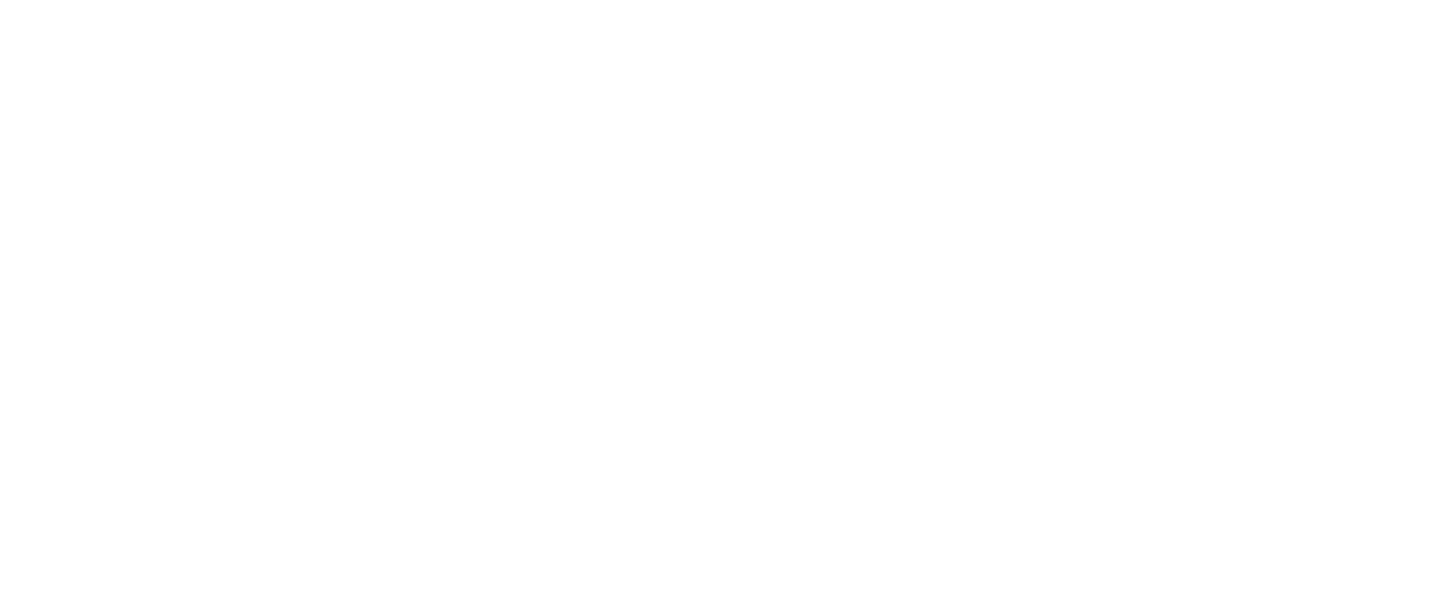
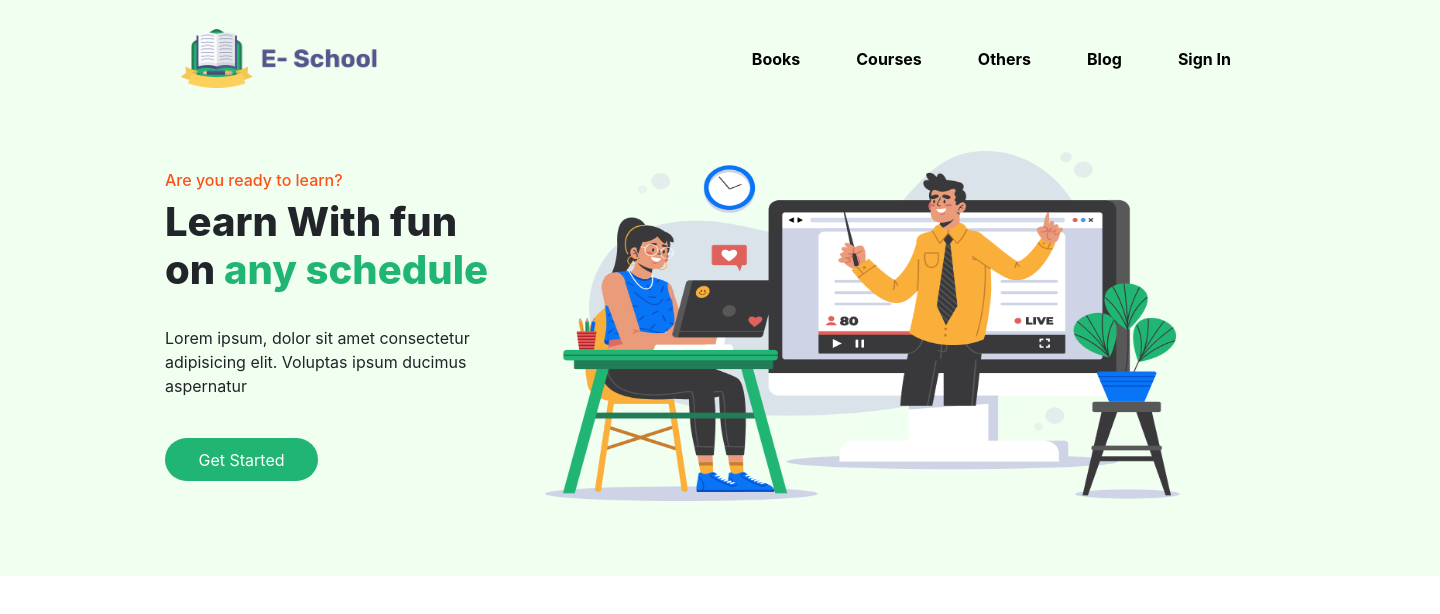
Before and after one commit to Pronoy4496/e-school, a plain HTML site: page index.html in a window 1280 px wide. Shown: the whole page, 1440 px wide, since content can reach past the window. Drawn offline with nearby package versions, Linux system fonts and the light colour scheme.

Commit message:
top section done

```diff
--- a/index.html
+++ b/index.html
@@ -8,7 +8,60 @@
     <link rel="stylesheet" href="style.css">
 </head>
 <body>
+    <section class="top-section">
+        <div class="container">
+          <nav class="navbar navbar-expand-lg navbar-light mt-3">
+            <a class="navbar-brand" href="#"><img class="logo" src="images/ICON/Logo.png" alt=""></a>
+            <button class="navbar-toggler" type="button" data-toggle="collapse" data-target="#navbarNav"
+              aria-controls="navbarNav" aria-expanded="false" aria-label="Toggle navigation">
+              <span class="navbar-toggler-icon"></span>
+            </button>
+            <div class="collapse navbar-collapse" id="navbarNav">
+              <ul class="navbar-nav ml-auto">
+                <li class="nav-item">
+                  <a class="nav-link" href="#books">Books</a>
+                </li>
+                <li class="nav-item">
+                  <a class="nav-link" href="#courses">Courses</a>
+                </li>
+                <li class="nav-item">
+                  <a class="nav-link" href="#others">Others</a>
+                </li>
+                <li class="nav-item">
+                  <a class="nav-link" href="#blog">Blog</a>
+                </li>
+                <li class="nav-item">
+                    <a class="nav-link" href="#sign-in">Sign In</a>
+                  </li>
+              </ul>
+            </div>
+          </nav>
+        </div>
 
+        <div class="container">
+            <div class="row align-items-center">
+                <div class="col-4 col-sm-4 col-md-4 col-lg-4 col-xl-4">
+                    <h6 id="question-color">Are you ready to learn?</h6>
+                    <h1>Learn With fun <br> on <span id="text-color">any schedule</span></h1>
+                    <br>
+                    <p>Lorem ipsum, dolor sit amet consectetur adipisicing elit. Voluptas ipsum ducimus aspernatur</p>
+                    <br>
+                    <button class="get-started-button">Get Started</button>
+                </div>
+                <div class="col-7 col-sm-7 col-md-7 col-lg-7 col-xl-7">
+                    <img id="top-image" src="images/Photos/Illustration.png" class="d-block w-100" alt="...">
+                </div>
+
+            </div>
+        </div>
+
+      </section>
+
+      <section>
+          <div class="container">
+
+          </div>
+      </section>
 
 
 
--- a/style.css
+++ b/style.css
@@ -0,0 +1,49 @@
+.logo{
+    width: 198.07px;
+    height: 59px;
+    left: 212px;
+    top: 30px
+}
+.nav-link{
+    margin: 0 20px;
+    color: black !important;
+    font-weight: bold;
+}
+li:hover{
+    color: white ;
+    background-color: #21B573;
+    border-radius: 33px;
+
+}
+#text-color{
+    color: #21B573;
+}
+#question-color{
+    color: #FD511A;
+}
+h1{
+    font-weight: 800;
+}
+.get-started-button{
+    width: 153px;
+    height: 43px;
+    background-color: #21B573;
+    border: none;
+    border-radius: 33px;
+    color: white;
+}
+.container{
+    margin-bottom: 50px;
+}
+.top-section{
+
+    position: absolute;
+    width: 1440px;
+    height: 576px;
+    left: 0px;
+    top: 0px;
+    background-color: #F0FFF0;
+}
+#top-image{
+    height: 350px;
+}
```
